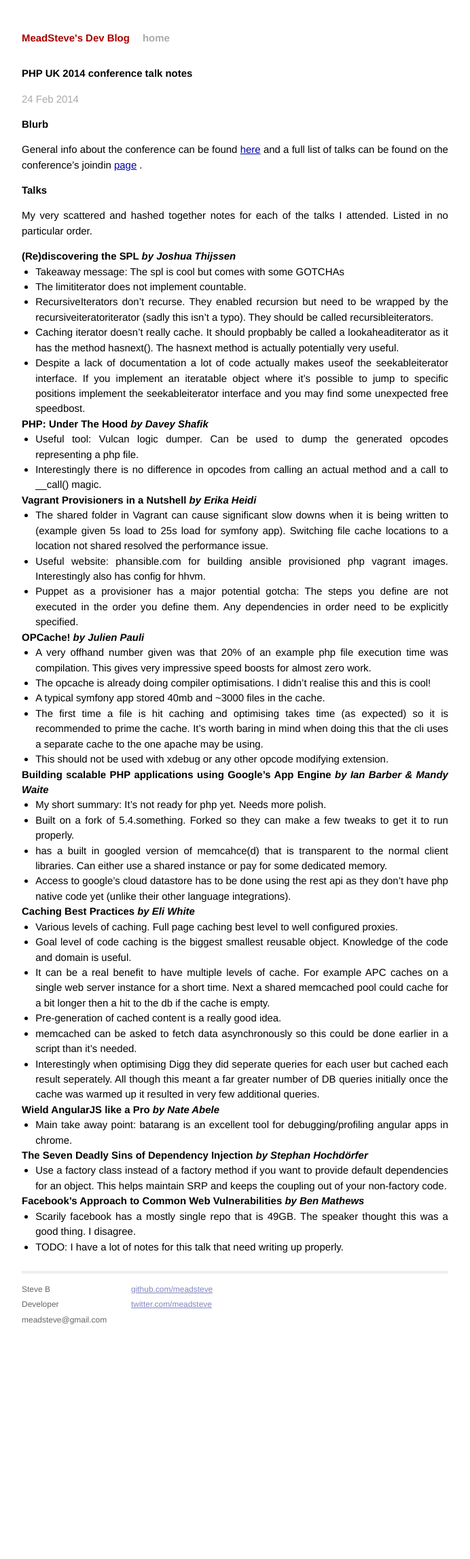
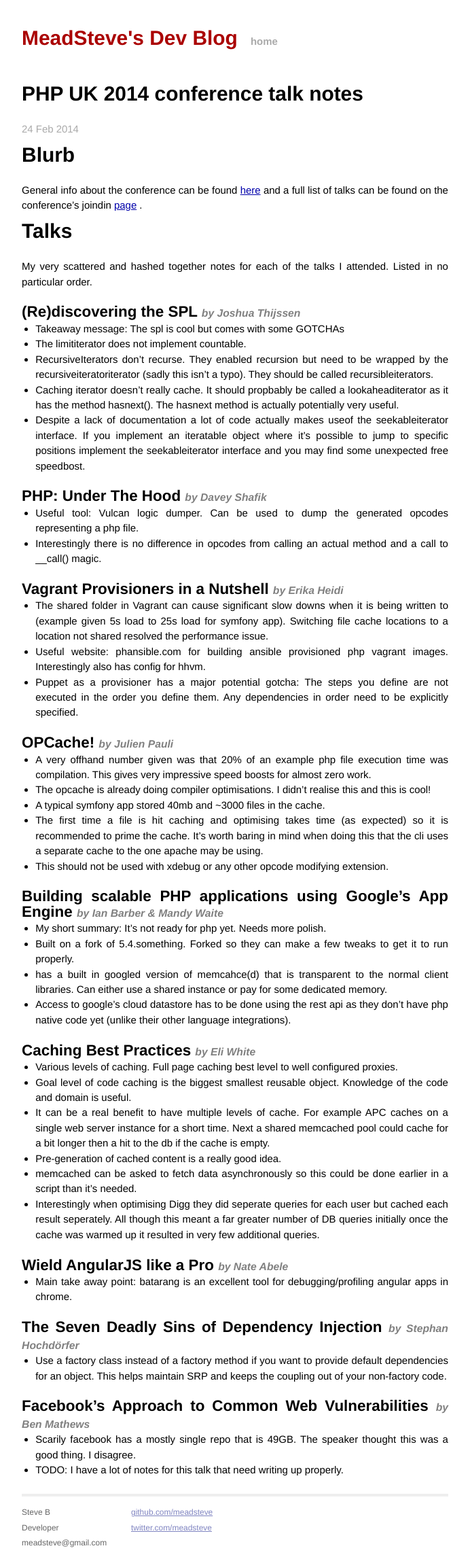
Before and after one commit to meadsteve/meadsteve.github.io, a Jekyll site: the page built from _posts/2014-02-24-phpuk2014.markdown, in a window 1280 px wide. Shown: the whole page at 68% size, without its empty margins (294-986 px from the left). Built offline with Jekyll 4.4.1, drawn with Linux system fonts in a browser that asks for light colours; Markdown is read by kramdown in place of the engine named in the settings; before the commit the page ends 1965 px from its top, so only the background shows below that.

Commit message:
apply small styling tweaks

```diff
--- a/_layouts/post.html
+++ b/_layouts/post.html
@@ -1,7 +1,7 @@
 ---
 layout: default
 ---
-<h2>{{ page.title }}</h2>
+<h1>{{ page.title }}</h1>
 <p class="meta">{{ page.date | date_to_string }}</p>
 
 <div class="post">
--- a/css/main.css
+++ b/css/main.css
@@ -19,8 +19,15 @@
   text-align: center;
 }
 
-h1, h2, h3, h4, h5, h6 {
-  font-size: 100%; }
+h1 {
+  font-size: 200%;
+}
+h2 {
+  font-size: 150%;
+}
+h3, h4, h5, h6 {
+  font-size: 100%;
+}
 
 h1 { margin-bottom: 1em; }
 p { margin: 1em 0; }
@@ -158,3 +165,19 @@
 .post pre.terminal code {
   background-color: #333;
 }
+
+
+/*****************************************************************************/
+/*
+/* custom
+/*
+/*****************************************************************************/
+
+em {
+    color: grey;
+    font-size: 70%;
+}
+
+.post h2 {
+    margin-top: 1em;
+}
```
